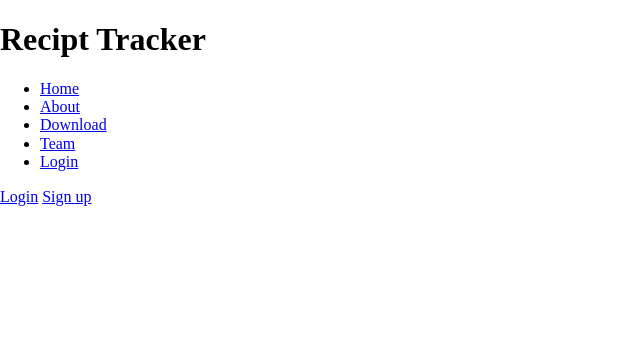
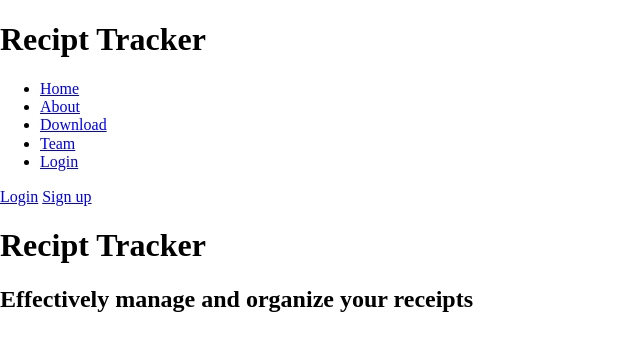
Before and after one commit to Build-Week-ReceiptTracker/Marketing-Page, a plain HTML site: page index.html in a window 1280 px wide. Shown: the whole page, without its empty margins (0-640 px from the left). Drawn offline with Linux system fonts and the light colour scheme.

Commit message:
header html structure

```diff
--- a/index.html
+++ b/index.html
@@ -13,6 +13,7 @@
     <link rel="stylesheet" href="css/index.css" />
   </head>
   <body>
+    <header>
       <nav>
         <h1>Recipt Tracker</h1>
         <ul>
@@ -27,5 +28,10 @@
           <a href="#">Sign up</a>
         </div>
       </nav>
+      <div>
+        <h1>Recipt Tracker</h1>
+        <h2>Effectively manage and organize your receipts</h2>
+      </div>
+    </header>
   </body>
 </html>
```
Lines whose indentation alone changed are shown as unchanged.
